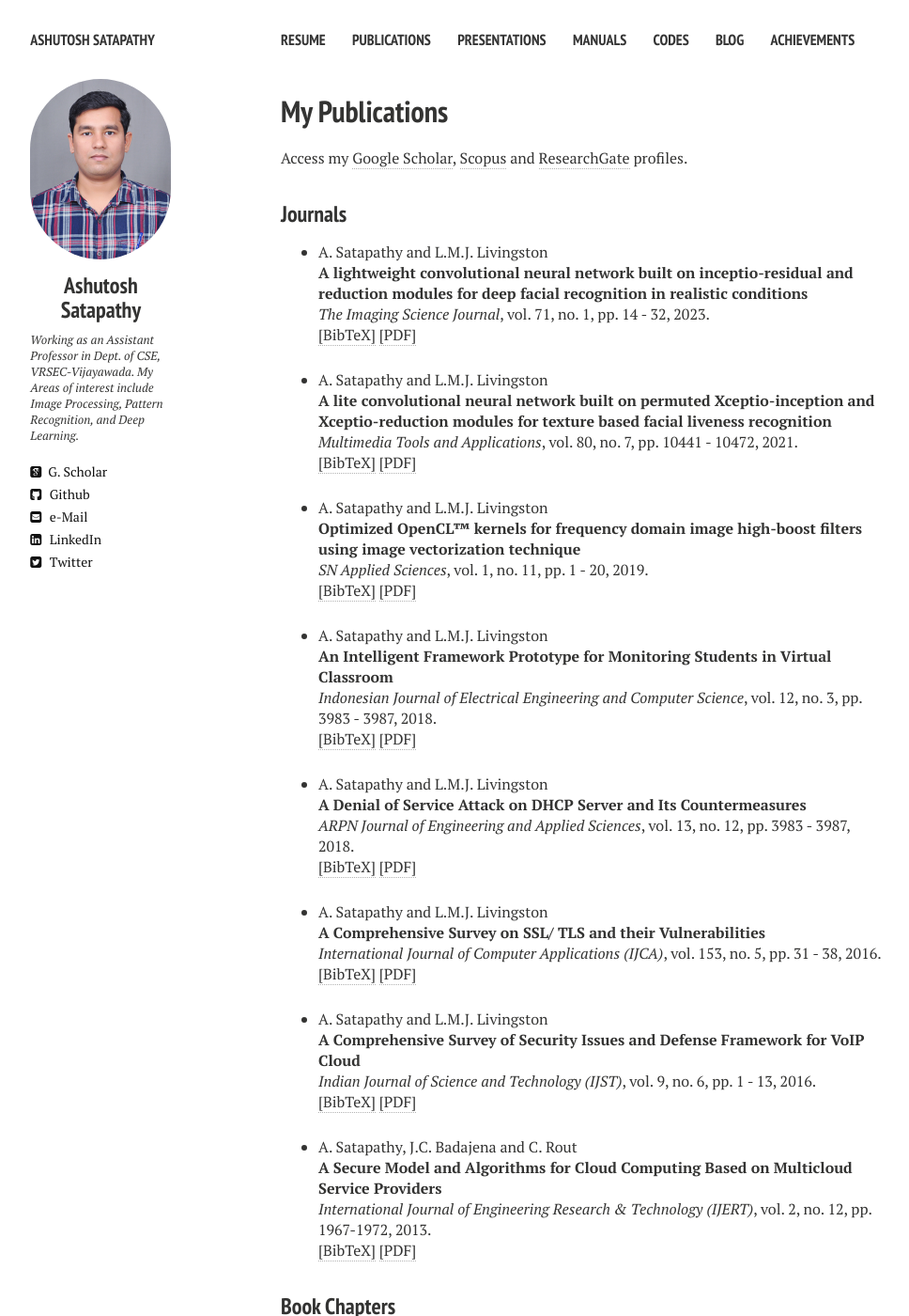
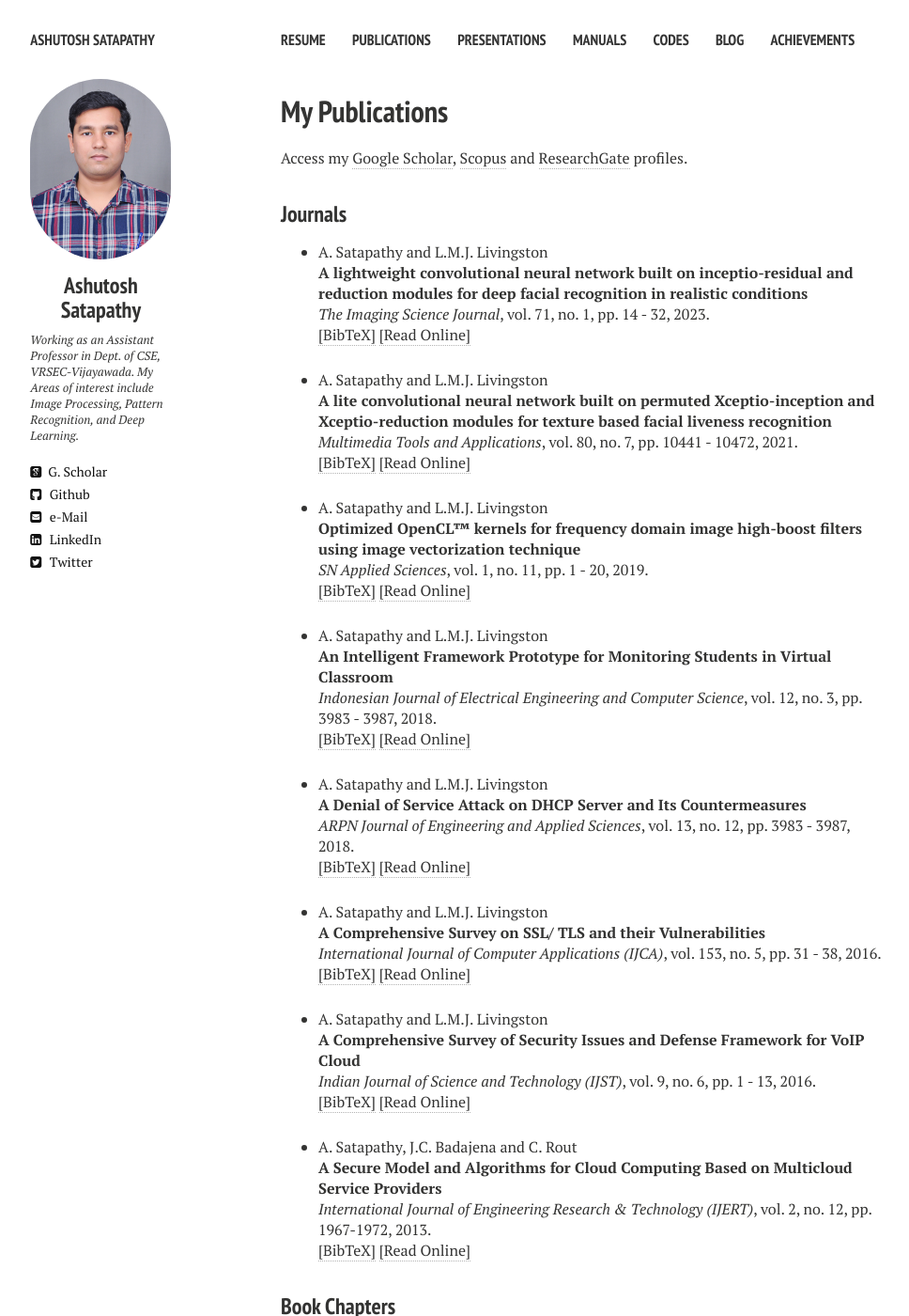
Before and after one commit to ashutoshsatapathy1990/ashutoshsatapathy1990.github.io, a Jekyll site: the page built from publications.md, in a window 1280 px wide and 1400 px high. Shown: the whole window at 94% size, without its empty margins (21-989 px from the left). Built offline with Jekyll 4.4.1, drawn with Linux system fonts in a browser that asks for light colours; nearby versions of some CDN libraries; some of the changed text lies outside the part shown.

Commit message:
Update publications.html

```diff
--- a/_layouts/publications.html
+++ b/_layouts/publications.html
@@ -94,7 +94,7 @@ pp. 14 - 32,
 2023.
 <br />
 <a href="javascript:toggleBibtex('satapathy2023lightweight')">[BibTeX]</a>
-<a href="https://www.tandfonline.com/doi/abs/10.1080/13682199.2023.2176735" target="_blank">[PDF]</a>
+<a href="https://www.tandfonline.com/doi/abs/10.1080/13682199.2023.2176735" target="_blank">[Read Online]</a>
 </p>
 <div id="bib_satapathy2023lightweight" class="bibtex noshow">
 <pre>
@@ -122,7 +122,7 @@ pp. 10441 - 10472,
 2021.
 <br />
 <a href="javascript:toggleBibtex('ashutosh2021a')">[BibTeX]</a>
-<a href="https://link.springer.com/article/10.1007/s11042-020-10181-4" target="_blank">[PDF]</a>
+<a href="https://link.springer.com/article/10.1007/s11042-020-10181-4" target="_blank">[Read Online]</a>
 </p>
 <div id="bib_ashutosh2021a" class="bibtex noshow">
 <pre>
@@ -150,7 +150,7 @@ pp. 1 - 20,
 2019.
 <br />
 <a href="javascript:toggleBibtex('ashutosh2019a')">[BibTeX]</a>
-<a href="https://link.springer.com/article/10.1007/s42452-019-1445-9" target="_blank">[PDF]</a>
+<a href="https://link.springer.com/article/10.1007/s42452-019-1445-9" target="_blank">[Read Online]</a>
 </p>
 <div id="bib_ashutosh2019a" class="bibtex noshow">
 <pre>
@@ -178,7 +178,7 @@ pp. 3983 - 3987,
 2018.
 <br />
 <a href="javascript:toggleBibtex('ashutosh2018b')">[BibTeX]</a>
-<a href="http://ijeecs.iaescore.com/index.php/IJEECS/article/view/11017" target="_blank">[PDF]</a>
+<a href="http://ijeecs.iaescore.com/index.php/IJEECS/article/view/11017" target="_blank">[Read Online]</a>
 </p>
 <div id="bib_ashutosh2018b" class="bibtex noshow">
 <pre>
@@ -205,7 +205,7 @@ pp. 3983 - 3987,
 2018.
 <br />
 <a href="javascript:toggleBibtex('ashutosh2018a')">[BibTeX]</a>
-<a href="http://www.arpnjournals.org/jeas/research_papers/rp_2018/jeas_0618_7158.pdf" target="_blank">[PDF]</a>
+<a href="http://www.arpnjournals.org/jeas/research_papers/rp_2018/jeas_0618_7158.pdf" target="_blank">[Read Online]</a>
 </p>
 <div id="bib_ashutosh2018a" class="bibtex noshow">
 <pre>
@@ -231,7 +231,7 @@ pp. 31 - 38,
 2016.
 <br />
 <a href="javascript:toggleBibtex('ashutosh2016b')">[BibTeX]</a>
-<a href="https://www.ijcaonline.org/archives/volume153/number5/satapathy-2016-ijca-912063.pdf" target="_blank">[PDF]</a>
+<a href="https://www.ijcaonline.org/archives/volume153/number5/satapathy-2016-ijca-912063.pdf" target="_blank">[Read Online]</a>
 </p>
 <div id="bib_ashutosh2016b" class="bibtex noshow">
 <pre>
@@ -262,7 +262,7 @@ pp. 1 - 13,
 
 <br />
     <a href="javascript:toggleBibtex('ashutosh2016a')">[BibTeX]</a>
-    <a href="https://indjst.org/articles/a-comprehensive-survey-of-security-issues-and-defense-framework-for-voip-cloud" target="_blank">[PDF]</a>
+    <a href="https://indjst.org/articles/a-comprehensive-survey-of-security-issues-and-defense-framework-for-voip-cloud" target="_blank">[Read Online]</a>
 </p>
 <div id="bib_ashutosh2016a" class="bibtex noshow">
 <pre>
@@ -292,7 +292,7 @@ pp. 1967-1972,
 
 <br />
 <a href="javascript:toggleBibtex('ashutosh2013')">[BibTeX]</a>
-<a href="https://www.ijert.org/research/a-secure-model-and-algorithms-for-cloud-computing-based-on-multicloud-service-providers-IJERTV2IS120405.pdf" target="_blank">[PDF]</a>
+<a href="https://www.ijert.org/research/a-secure-model-and-algorithms-for-cloud-computing-based-on-multicloud-service-providers-IJERTV2IS120405.pdf" target="_blank">[Read Online]</a>
 </p>
 <div id="bib_ashutosh2013" class="bibtex noshow">
 <pre>
@@ -321,7 +321,7 @@ pp. 611-624,
 2023.
 <br />
 <a href="javascript:toggleBibtex('katarapu2023development')">[BibTeX]</a>
-<a href= "https://link.springer.com/chapter/10.1007/978-981-99-4071-4_47" target="_blank">[PDF]</a>
+<a href= "https://link.springer.com/chapter/10.1007/978-981-99-4071-4_47" target="_blank">[Read Online]</a>
 </p>
 <div id="bib_katarapu2023development" class="bibtex noshow">
 <pre>
@@ -346,7 +346,7 @@ pp. 267-280,
 2023.
 <br />
 <a href="javascript:toggleBibtex('ahmed2023hybrid')">[BibTeX]</a>
-<a href= "https://link.springer.com/chapter/10.1007/978-981-99-1624-5_20" target="_blank">[PDF]</a>
+<a href= "https://link.springer.com/chapter/10.1007/978-981-99-1624-5_20" target="_blank">[Read Online]</a>
 </p>
 <div id="bib_ahmed2023hybrid" class="bibtex noshow">
 <pre>
@@ -372,7 +372,7 @@ pp. 817-847,
 2021.
 <br />
 <a href="javascript:toggleBibtex('ashutosh2021bc')">[BibTeX]</a>
-<a href= "https://www.springerprofessional.de/en/opencltm-implementation-of-rapid-image-restoration-kernels-based/19649358" target="_blank">[PDF]</a>
+<a href= "https://www.springerprofessional.de/en/opencltm-implementation-of-rapid-image-restoration-kernels-based/19649358" target="_blank">[Read Online]</a>
 </p>
 <div id="bib_ashutosh2021bc" class="bibtex noshow">
 <pre>
@@ -398,7 +398,7 @@ pp. 569-611,
 2021.
 <br />
 <a href="javascript:toggleBibtex('ashutosh2021bb')">[BibTeX]</a>
-<a href="https://www.springerprofessional.de/en/opencltm-implementation-of-fast-frequency-domain-image-denoisifi/18595632" target="_blank">[PDF]</a>
+<a href="https://www.springerprofessional.de/en/opencltm-implementation-of-fast-frequency-domain-image-denoisifi/18595632" target="_blank">[Read Online]</a>
 </p>
 <div id="bib_ashutosh2021bb" class="bibtex noshow">
 <pre>
@@ -424,7 +424,7 @@ pp. 178-195,
 2021.
 <br />
 <a href="javascript:toggleBibtex('ashutosh2021ba')">[BibTeX]</a>
-<a href="https://www.igi-global.com/chapter/blockchain-security-using-secure-multi-party-computation/262702#:~:text=In%20secure%20multi%2Dparty%20computation,compromising%20data%20security%20and%20privacy." target="_blank">[PDF]</a>
+<a href="https://www.igi-global.com/chapter/blockchain-security-using-secure-multi-party-computation/262702#:~:text=In%20secure%20multi%2Dparty%20computation,compromising%20data%20security%20and%20privacy." target="_blank">[Read Online]</a>
 </p>
 <div id="bib_ashutosh2021ba" class="bibtex noshow">
 <pre>
```
